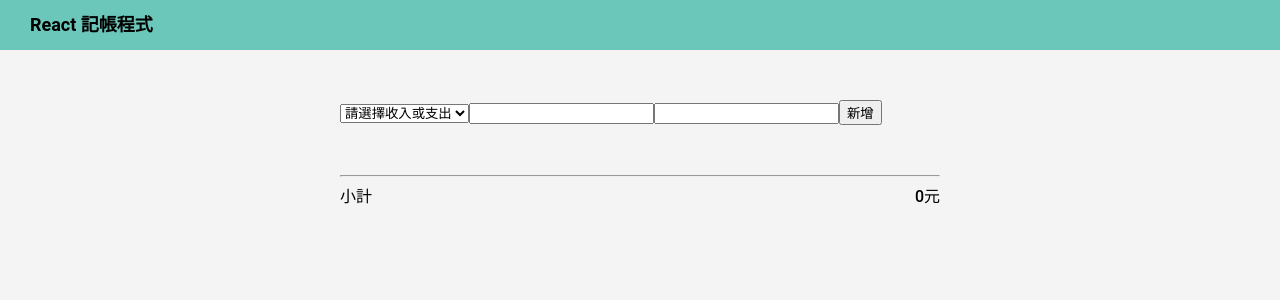
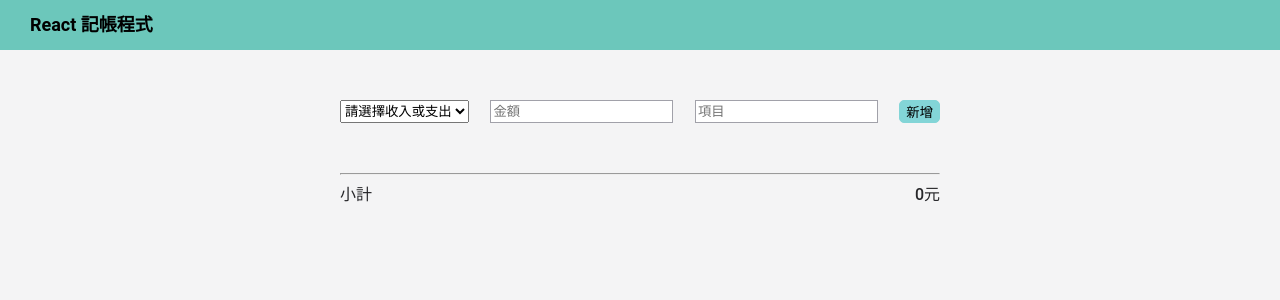
Before and after one commit to 1Hui57/track-spending, a Next.js app: page /accounting in a window 1280 px wide. Shown: the top 300 px of the page. Built offline with nearby package versions, Linux system fonts and the light colour scheme.

Commit message:
style: update css

```diff
--- a/src/component/SpendingForm.tsx
+++ b/src/component/SpendingForm.tsx
@@ -37,8 +37,8 @@ export default function SpendingForm({ spendings, setSpendings }: SpendingFormPr
             <option value="in">收入</option>
             <option value="out">支出</option>
         </select>
-        <input type="text" value={cost} onChange={(e) => { setCost(Number(e.target.value)) }} />
-        <input type="text" value={content} onChange={(e) => { setContent(e.target.value) }} />
-        <button onClick={handleClick}>新增</button>
+        <input type="text" placeholder="金額" value={cost} onChange={(e) => { setCost(Number(e.target.value)) }} />
+        <input type="text" placeholder="項目" value={content} onChange={(e) => { setContent(e.target.value) }} />
+        <button className="spendingForm__btn"onClick={handleClick}>新增</button>
     </div>
 }
--- a/src/component/SpendingList.tsx
+++ b/src/component/SpendingList.tsx
@@ -29,14 +29,14 @@ export default function SpendingList({ spendings, deleteList }: SpendingFormProp
                             <div className="spendingList" key={item.id}>
                                 <p>{item.content}</p>
                                 <p className="spendingList__cost--in">{item.cost}</p>
-                                <button onClick={() => deleteList(item.id)}>刪除</button>
+                                <button className="spendingList__delBtn text-sm-400"onClick={() => deleteList(item.id)}>刪除</button>
                             </div>
                         )
                         : (
                             <div className="spendingList" key={item.id}>
                                 <p>{item.content}</p>
                                 <p className="spendingList__cost--out">-{item.cost}</p>
-                                <button onClick={() => deleteList(item.id)}>刪除</button>
+                                <button className="spendingList__delBtn text-sm-400" onClick={() => deleteList(item.id)}>刪除</button>
                             </div>
                         )
                 })
--- a/src/global.css
+++ b/src/global.css
@@ -99,6 +99,18 @@ p{ /* text-base-500 */
     margin: 0;
     margin-block-start: 0em;
     margin-block-end: 0em;
+}
+
+input{
+    outline: none;
+    border: 1px solid var(--color-zinc-400);
+    background: var(--color-white-100);
+}
+
+button{
+  /* background-color: var(--color-primary-300);
+  border: 1px solid var(--color-primary-300); */
+  border-radius: 5px;
 }
 
 .text-xs-400{
--- a/src/style.css
+++ b/src/style.css
@@ -13,7 +13,18 @@ body{
 .spendingForm{
     width: 600px;
     margin: 50px auto;
+    display: flex;
+    gap:10px;
+    justify-content: space-between;
 }
+
+.spendingForm__btn{
+    background-color: var(--color-primary-300);
+    border: 1px solid var(--color-primary-300);
+    cursor: pointer;
+}
+
+
 .spendingWrapper{
     width: 600px;
     margin: 50px auto;
@@ -23,18 +34,27 @@ body{
     width: 100%;
     margin-bottom: 10px;
     display: flex;
-    gap:200px;
+    justify-content: space-between;
+    color: var(--color-zinc-500);
 }
 
 .spendingList__cost--in{
-    color: var(--color-primary-300);
+    color: var(--color-primary-400);
 }
 
 .spendingList__cost--out{
-    color: var(--color-red-300);
+    color: var(--color-red-400);
+}
+
+.spendingList__delBtn{
+    background-color: var(--color-zinc-400);
+    border: 1px solid var(--color-zinc-400);
+    color: var(--color-white-100);
+    cursor: pointer;
 }
 
 .totalList{
+    color: var(--color-zinc-800);
     display: flex;
     justify-content: space-between;
 }
```
